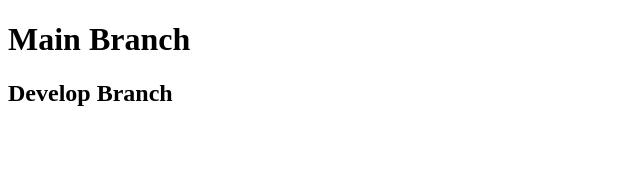
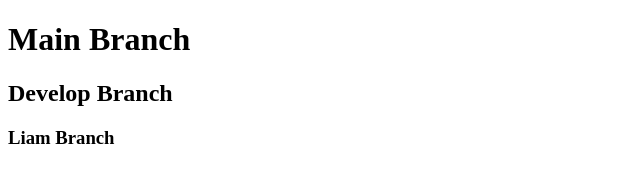
Before and after one commit to JeffPedersen/teamGit, a plain HTML site: page index.html in a window 1280 px wide. Shown: the whole page, without its empty margins (0-640 px from the left). Drawn offline with Linux system fonts and the light colour scheme.

Commit message:
Liam's branch added

```diff
--- a/index.html
+++ b/index.html
@@ -9,5 +9,6 @@
 <body>
     <h1>Main Branch</h1>
     <h2>Develop Branch</h2>
+    <h3>Liam Branch</h3>
 </body>
 </html>
```
